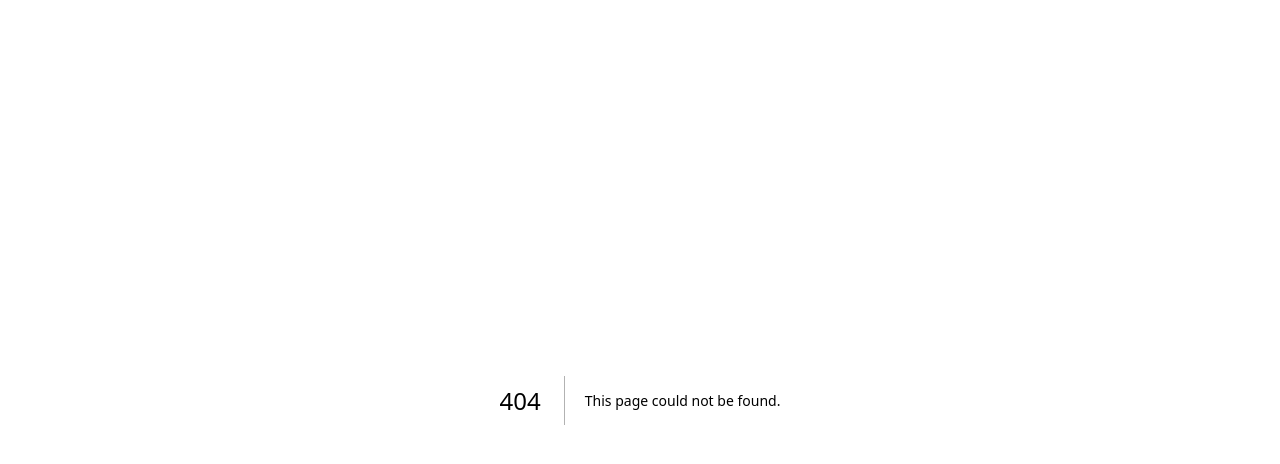
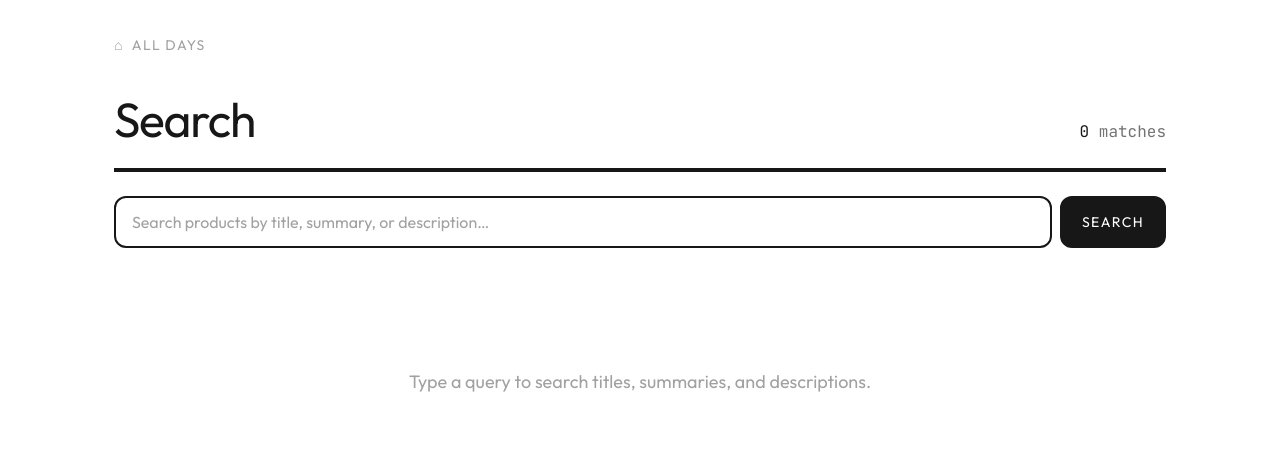
Before and after one commit to jaequery/prod-tracker, a Next.js app: page /search in a window 1280 px wide. Before the commit this address had no page. Shown: the top 464 px of the page. Built offline with nearby package versions, Linux system fonts and the light colour scheme; no server answers.

Commit message:
feat: add product search across titles and summaries
Co-Authored-By: Claude Opus 4.7 (1M context) <noreply@anthropic.com>

```diff
--- a/src/app/page.tsx
+++ b/src/app/page.tsx
@@ -1,5 +1,6 @@
 import { prisma } from "@/lib/prisma";
 import Calendar, { type DayCount } from "@/components/Calendar";
+import SearchBox from "@/components/SearchBox";
 
 const MONTH_RE = /^\d{4}-\d{2}$/;
 
@@ -97,5 +98,12 @@ export default async function Home({
     };
   });
 
-  return <Calendar dayCounts={dayCounts} monthKey={monthKey} />;
+  return (
+    <>
+      <div className="max-w-[1100px] mx-auto px-6 pt-6 md:pt-8">
+        <SearchBox />
+      </div>
+      <Calendar dayCounts={dayCounts} monthKey={monthKey} />
+    </>
+  );
 }
--- /dev/null
+++ b/src/app/search/page.tsx
@@ -0,0 +1,97 @@
+import Link from "next/link";
+import { prisma } from "@/lib/prisma";
+import PostsTable from "@/components/PostsTable";
+import SearchBox from "@/components/SearchBox";
+
+export default async function SearchPage({
+  searchParams,
+}: {
+  searchParams: Promise<{ q?: string }>;
+}) {
+  const { q } = await searchParams;
+  const query = (q ?? "").trim();
+
+  const posts = query
+    ? await prisma.showHnPost.findMany({
+        where: {
+          OR: [
+            { title: { contains: query, mode: "insensitive" } },
+            { aiSummary: { contains: query, mode: "insensitive" } },
+            { siteDescription: { contains: query, mode: "insensitive" } },
+            { summary: { contains: query, mode: "insensitive" } },
+          ],
+        },
+        orderBy: { postedAt: "desc" },
+        take: 200,
+        include: { rating: { select: { value: true } } },
+      })
+    : [];
+
+  const ratings = query
+    ? await prisma.userRating.findMany({
+        select: { postId: true, value: true, reason: true },
+      })
+    : [];
+
+  const serialized = posts.map((p) => {
+    const liked = p.rating?.value === 1;
+    const notable =
+      liked ||
+      (p.aiScore != null && p.aiScore >= 80) ||
+      p.upvotes >= 100 ||
+      (p.aiScore != null && p.aiScore >= 70 && p.upvotes >= 30);
+    return {
+      ...p,
+      rating: undefined,
+      postedAt: p.postedAt.toISOString(),
+      createdAt: p.createdAt.toISOString(),
+      notable,
+    };
+  });
+
+  return (
+    <div className="max-w-[1100px] mx-auto px-6 py-6 md:py-8">
+      <Link
+        href="/"
+        className="inline-flex items-center gap-2 mb-10 text-sm font-700 uppercase tracking-widest text-neutral-400 hover:text-neutral-900 transition-colors"
+      >
+        <span aria-hidden>⌂</span>
+        <span>All days</span>
+      </Link>
+
+      <header className="mb-10">
+        <div className="flex items-baseline justify-between flex-wrap gap-4 pb-6 border-b-4 border-neutral-900">
+          <h1 className="text-4xl md:text-5xl font-800 tracking-tight">
+            <span className="text-neutral-900">Search</span>
+            {query && (
+              <span className="text-neutral-400 ml-3 font-mono text-2xl md:text-3xl">
+                “{query}”
+              </span>
+            )}
+          </h1>
+          <div className="font-mono text-base text-neutral-500">
+            <span className="text-neutral-900 font-800">{serialized.length}</span>{" "}
+            {serialized.length === 1 ? "match" : "matches"}
+          </div>
+        </div>
+        <div className="mt-6">
+          <SearchBox initialQuery={query} autoFocus />
+        </div>
+      </header>
+
+      {!query ? (
+        <div className="text-center py-20 text-neutral-400 text-lg">
+          Type a query to search titles, summaries, and descriptions.
+        </div>
+      ) : serialized.length === 0 ? (
+        <div className="text-center py-20">
+          <p className="text-neutral-400 text-lg mb-4">
+            No posts match “{query}”.
+          </p>
+        </div>
+      ) : (
+        <PostsTable posts={serialized} initialRatings={ratings} />
+      )}
+    </div>
+  );
+}
--- /dev/null
+++ b/src/components/SearchBox.tsx
@@ -0,0 +1,32 @@
+export default function SearchBox({
+  initialQuery = "",
+  autoFocus = false,
+}: {
+  initialQuery?: string;
+  autoFocus?: boolean;
+}) {
+  return (
+    <form
+      action="/search"
+      method="GET"
+      role="search"
+      className="flex items-stretch gap-2 w-full"
+    >
+      <input
+        type="search"
+        name="q"
+        defaultValue={initialQuery}
+        autoFocus={autoFocus}
+        placeholder="Search products by title, summary, or description…"
+        aria-label="Search products"
+        className="flex-1 px-4 py-3 border-2 border-neutral-200 rounded-xl text-base font-500 placeholder:text-neutral-400 focus:outline-none focus:border-neutral-900 transition-colors"
+      />
+      <button
+        type="submit"
+        className="px-5 py-3 border-2 border-neutral-900 bg-neutral-900 text-white rounded-xl text-sm font-700 uppercase tracking-widest hover:bg-white hover:text-neutral-900 transition-colors"
+      >
+        Search
+      </button>
+    </form>
+  );
+}
```
